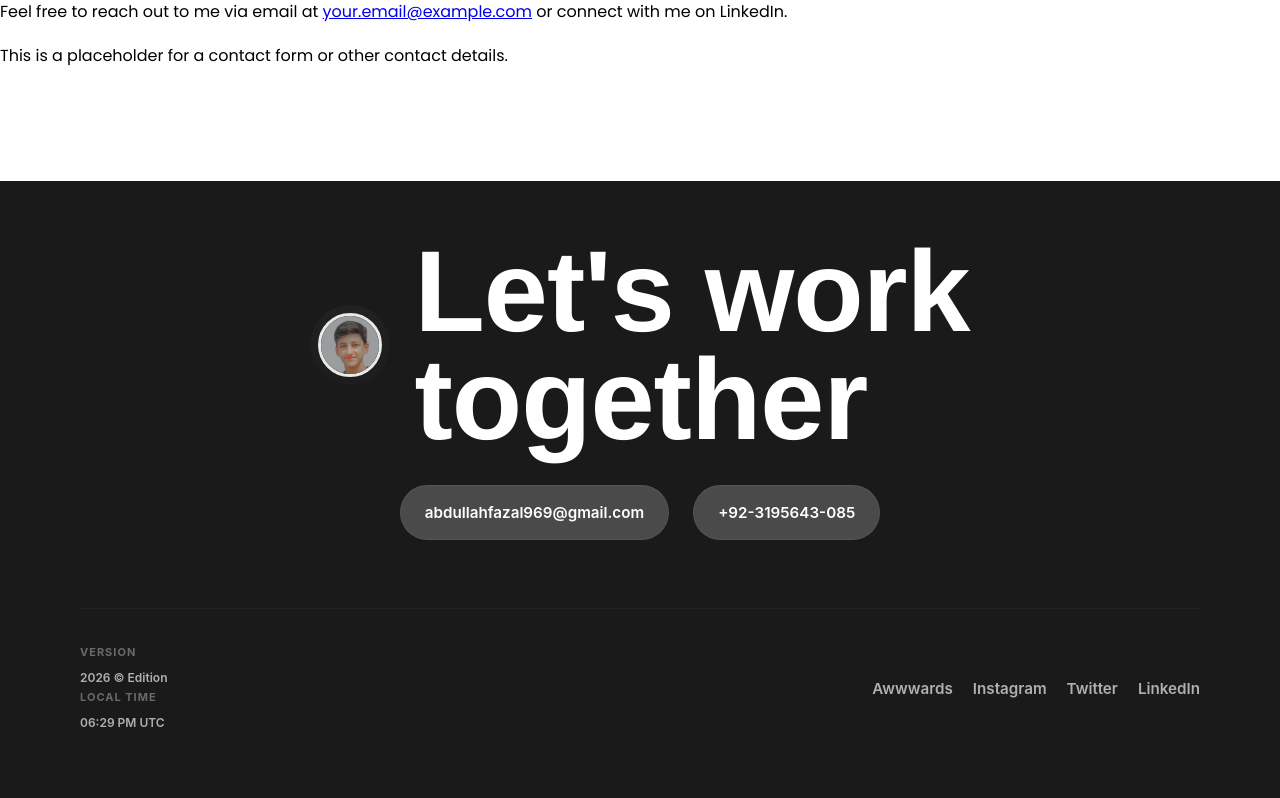
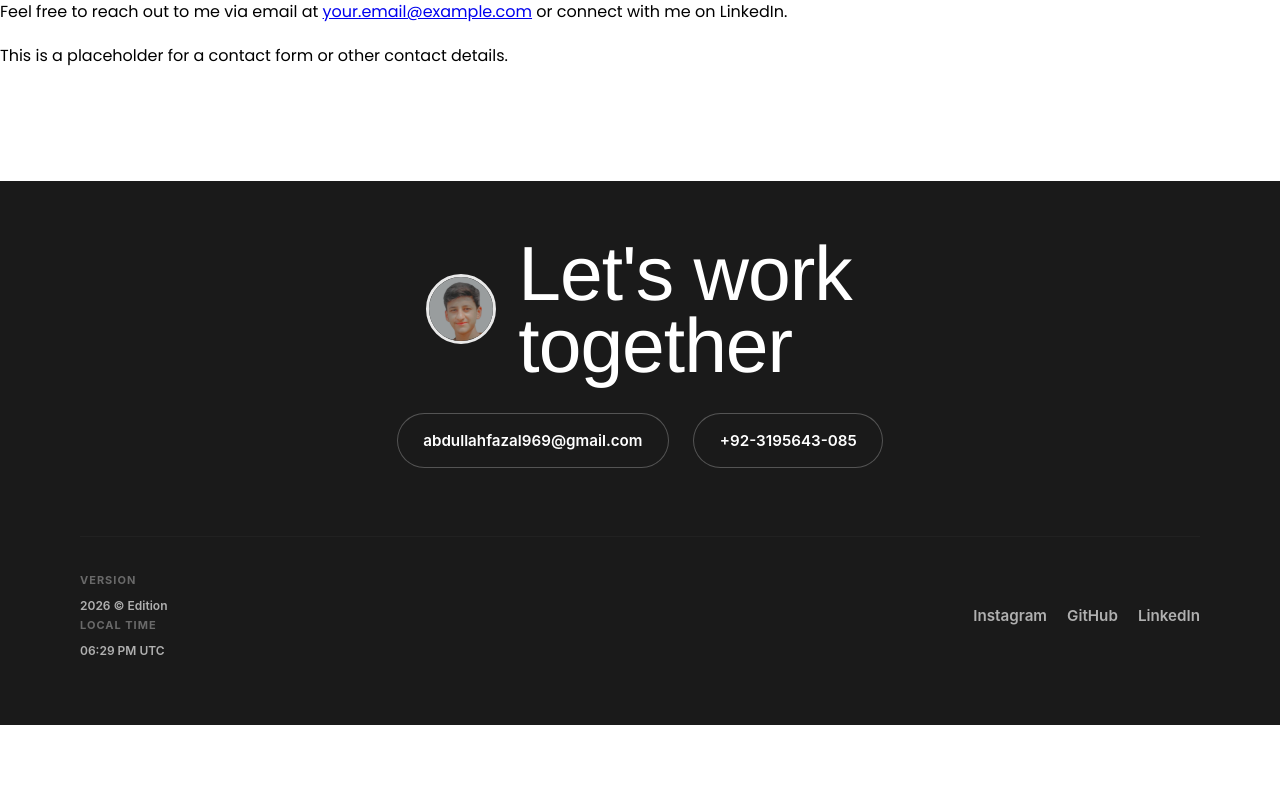
Before and after one commit to abdullahfazal969-alt/Portfolio, a Flask app: page / in a window 1280 px wide. Shown: the part 2334-3132 px from the top of the page. After the commit the page ends 3059 px from the top, so only its background shows below. Run offline with Flask 3, Linux system fonts and the light colour scheme.

Commit message:
update in footer

```diff
--- a/static/css/style.css
+++ b/static/css/style.css
@@ -392,8 +392,8 @@ footer,
 /* Avatar wrappers (old/new) */
 .footer-profile-pic,
 .avatar {
-    width: 64px;
-    height: 64px;
+    width: 70px;
+    height: 70px;
     border-radius: 50%;
     object-fit: cover;
     display: block;
@@ -408,8 +408,8 @@ footer,
 
 /* If you used a container around avatar */
 .avatar-wrap {
-    width: 72px;
-    height: 72px;
+    width: 58px;
+    height: 58px;
     border-radius: 50%;
     padding: 4px;
     display: flex;
@@ -426,12 +426,12 @@ footer,
 .footer-profile-and-heading h1,
 .site-footer .footer-title {
     margin: 0;
-    font-weight: 600;
+    font-weight: 400;
     color: var(--footer-text-primary);
     line-height: 0.94;
     letter-spacing: -1px;
     /* big display heading that scales: */
-    font-size: clamp(48px, 9vw, 140px);
+    font-size: clamp(42px, 6vw, 88px);
     font-family: "Neue Haas Grotesk", "Helvetica Neue", Arial, sans-serif;
 }
 
@@ -450,24 +450,28 @@ footer,
 .pill,
 .site-footer .pill {
     color: var(--footer-text-primary);
-    background-color: var(--footer-link-bg);
+    background-color: var(--footer-bg); /* same as footer */
     text-decoration: none;
-    padding: 0.85rem 1.5rem;
+    padding: 0.85rem 1.6rem;
     border-radius: 999px;
     font-size: 0.95rem;
     font-weight: 600;
-    border: 1px solid rgba(255, 255, 255, 0.06);
+    border: 1px solid rgba(255, 255, 255, 0.25); /* subtle outline */
     white-space: nowrap;
     transition:
-        transform 0.12s ease,
-        background-color 0.18s;
+        background-color 0.2s ease,
+        border-color 0.2s ease,
+        color 0.2s ease,
+        transform 0.15s ease;
 }
 
 /* hover */
 .footer-contact-link:hover,
 .pill:hover {
+    background-color: var(--footer-accent); /* blue */
+    border-color: var(--footer-accent);
+    color: #fff;
     transform: translateY(-3px);
-    background-color: rgba(255, 255, 255, 0.04);
 }
 
 /* Line + large circular CTA (inspirant) - add this below your contact area */
@@ -482,7 +486,7 @@ footer,
 .cta-line-container .line {
     flex: 1;
     height: 1px;
-    background: rgba(255, 255, 255, 0.03);
+    background-color: rgba(255, 255, 255, 0.03);
     margin-right: 140px; /* leave space for CTA circle */
 }
 
--- a/templates/base.html
+++ b/templates/base.html
@@ -87,10 +87,24 @@
 
                 <div class="bottom-right">
                     <nav class="socials" aria-label="Social links">
-                        <a href="#" target="_blank" rel="noopener">Awwwards</a>
-                        <a href="#" target="_blank" rel="noopener">Instagram</a>
-                        <a href="#" target="_blank" rel="noopener">Twitter</a>
-                        <a href="#" target="_blank" rel="noopener">LinkedIn</a>
+                        <a
+                            href="https://www.instagram.com/a._fazal_/"
+                            target="_blank"
+                            rel="noopener"
+                            >Instagram</a
+                        >
+                        <a
+                            href="https://github.com/abdullahfazal969-alt"
+                            target="_blank"
+                            rel="noopener"
+                            >GitHub</a
+                        >
+                        <a
+                            href="https://www.linkedin.com/in/abdullah-fazal-2985a2298/"
+                            target="_blank"
+                            rel="noopener"
+                            >LinkedIn</a
+                        >
                     </nav>
                 </div>
             </div>
```
